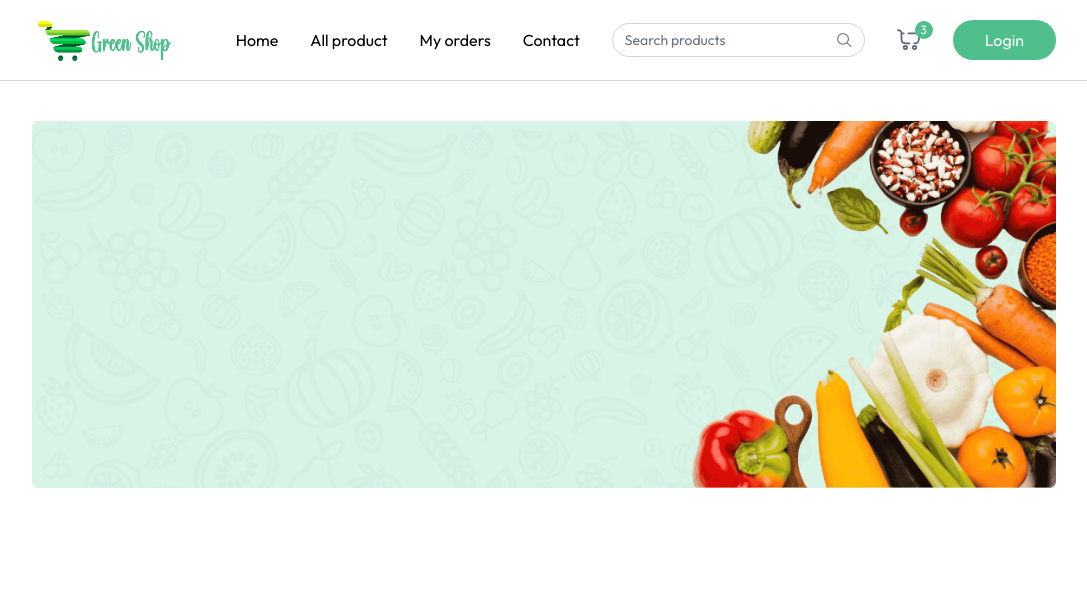
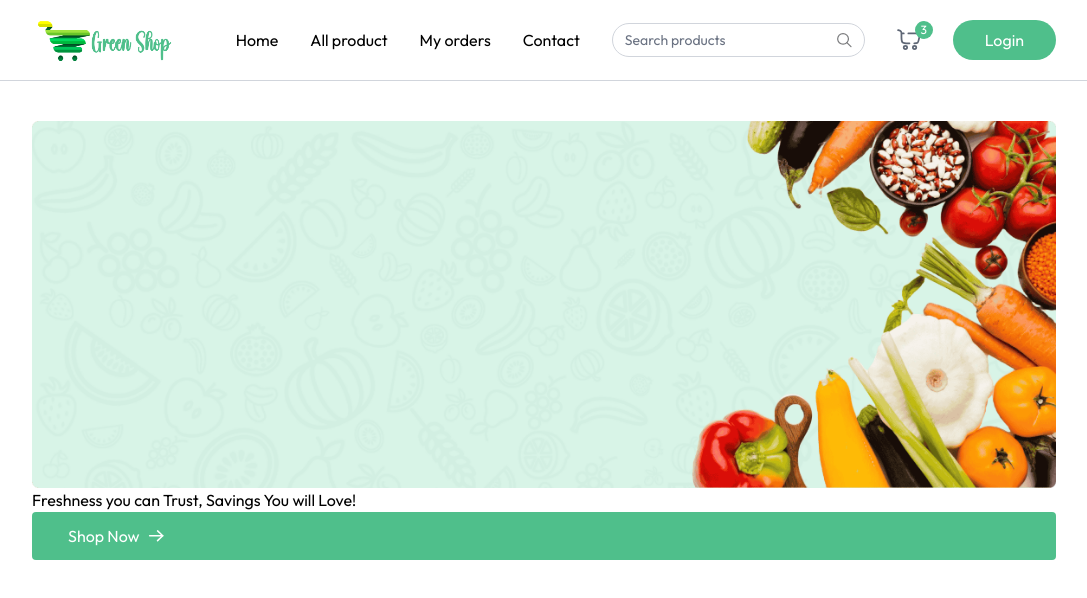
Before and after one commit to JulianaTonu/GreenShop, a React (Vite) app in the folder client/: page / in a window 1280 px wide. Shown: the top 598 px of the page, without its empty margins (96-1183 px from the left). Built offline with nearby package versions, Linux system fonts and the light colour scheme.

Commit message:
shopNowButton

```diff
--- a/client/src/components/MainBanner.jsx
+++ b/client/src/components/MainBanner.jsx
@@ -1,14 +1,29 @@
 import React from 'react';
 import main_banner_bg from '../assets/main_banner_bg.png';
 import main_banner_bg_sm from '../assets/main_banner_bg_sm.png';
+import white_arrow_icon from '../assets/white_arrow_icon.svg';
 
 
+import { Link } from 'react-router-dom'
 
 const MainBanner = () => {
     return (
         <div className='relative'>
             <img src={main_banner_bg} alt="banner" className='w-full hidden md:block' />
             <img src={main_banner_bg_sm} alt="banner" className='w-full  md:hidden' />
+            <div>
+                <h1>Freshness you can Trust, Savings You will Love!</h1>
+            </div>
+            {/* //Shop Now */}
+            <div>
+                <Link to='/products' className='group flex items-center gap-2 px-7 md:px-9 py-3 bg-primary
+                hover:bg-primary-dull transition rounded text-white cursor-pointer'>
+                    Shop Now
+
+                    <img src={white_arrow_icon} alt="" />
+                </Link>
+            </div>
+
         </div>
     );
 };
```
